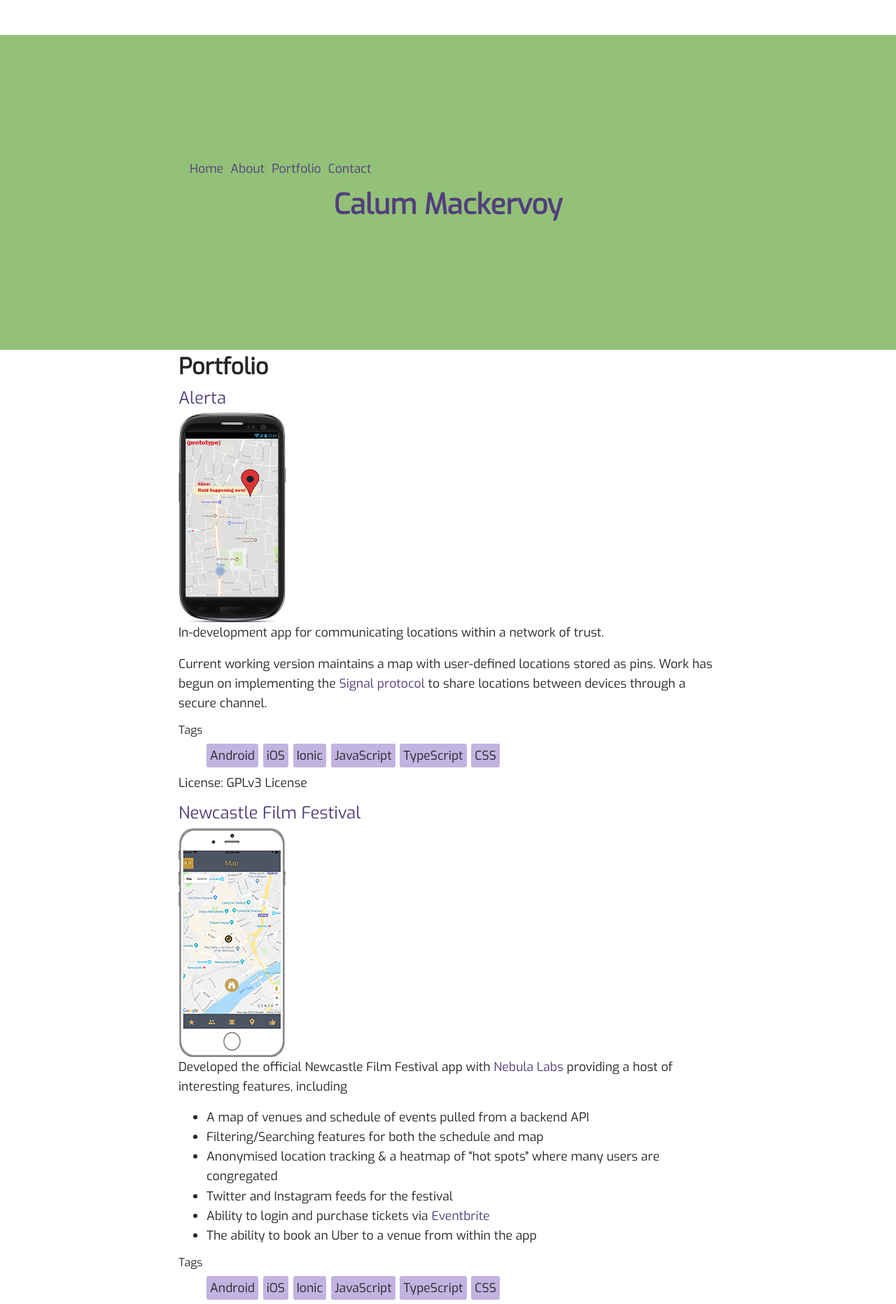
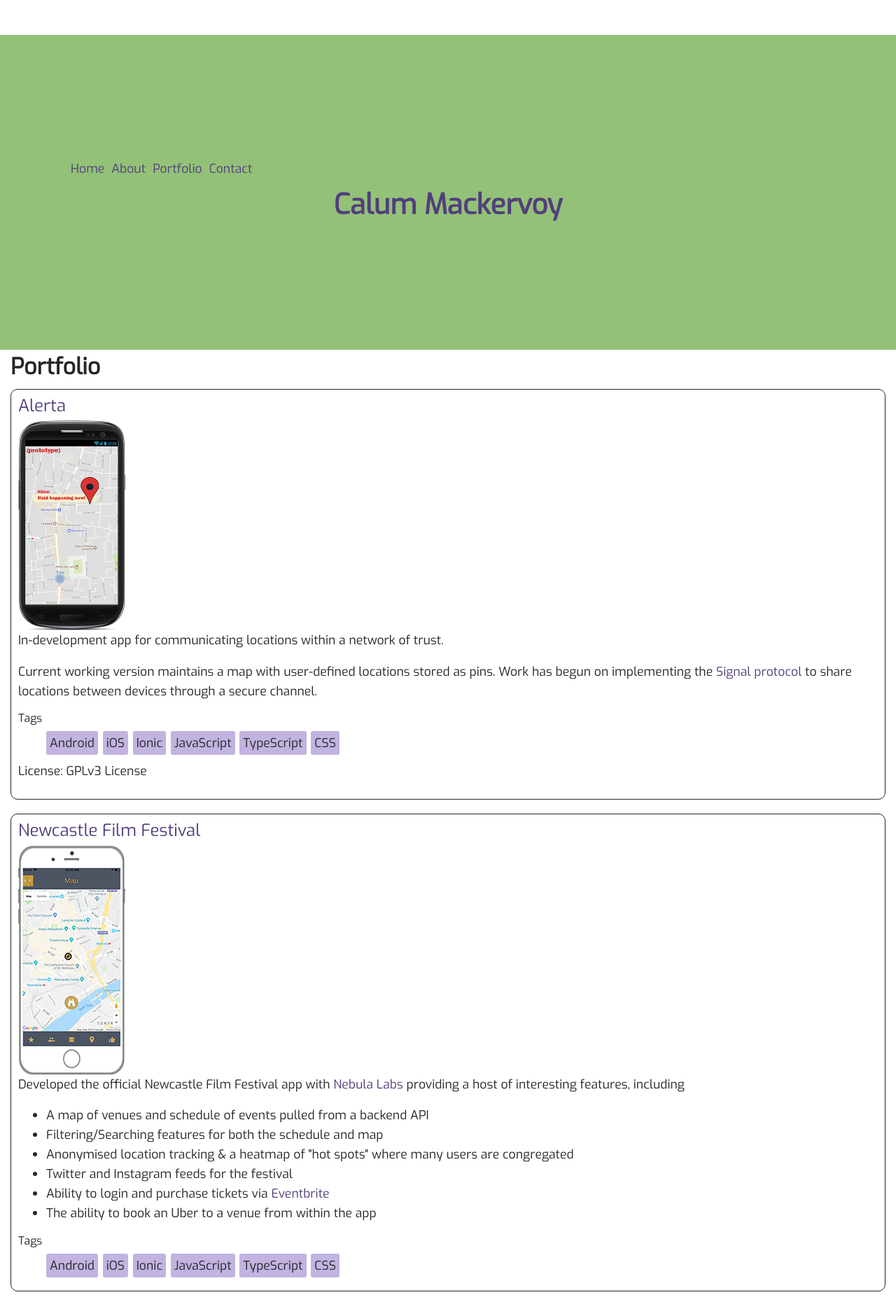
Before and after one commit to calummackervoy/calummackervoy.github.io, a Jekyll site: the page built from _pages/02_portfolio.html, in a window 1280 px wide. Shown: the top 1864 px of the page at 70% size. Built offline with Jekyll 4.4.1, drawn with Linux system fonts in a browser that asks for light colours; nearby versions of some CDN libraries.

Commit message:
styling improvements to portfolio
borders, margins and paddings in projects, no more x-overflow on mobile

```diff
--- a/_layouts/default.html
+++ b/_layouts/default.html
@@ -3,6 +3,7 @@
 {% include head.html %}
 
 <body>
+	<div id="container">
 		{% include header.html %}
 		<main>
 			<article>
@@ -10,6 +11,7 @@
 			</article>
 			{% include footer.html %}
 		</main>
+	</div>
 </body>
 
 </html>
--- a/_pages/02_portfolio.html
+++ b/_pages/02_portfolio.html
@@ -73,5 +73,5 @@ permalink: /portfolio/
     {% if project.license %}
         <p>License: {{project.license}}</p>
     {% endif %}
-<div>
+</div>
 {% endfor %}
--- a/_sass/_layout.scss
+++ b/_sass/_layout.scss
@@ -1,11 +1,22 @@
 
 body {
+  width: 100vw;
+  overflow-x: hidden !important;
+  //max-width: 100%;
     margin: 0;
     color: $font-color;
 	font-family: $font-style;
 	font-size: 1.1em;
 	line-height: 1.6;
     -webkit-font-smoothing: antialiased;
+}
+
+img {
+  max-width: 100%;
+}
+
+#container {
+  max-width: 100%;
 }
 
 h1,
@@ -29,13 +40,15 @@ a:hover {
 }
 
 main {
-    padding: 0 15px;
-	max-width: $content-width;
+  padding: 0 15px;
+  //max-width: $content-width;
+  //max-width: 70%;
 	margin: 0 auto;
 }
 
 .container {
-	max-width: $content-width;
+  //max-width: $content-width;
+  //max-width: 70%;
 	margin: 0 auto;
 }
 
@@ -94,7 +107,11 @@ header {
 *   PORTFOLIO
 */
 .project {
-    margin-bottom: 10px;
+  margin-bottom: 20px;
+  padding: 10px;
+  border: 1px solid $font-color;
+  border-radius: 10px;
+  //background-color: green;
 }
 
 .tags {
```
Lines whose indentation alone changed are shown as unchanged.
